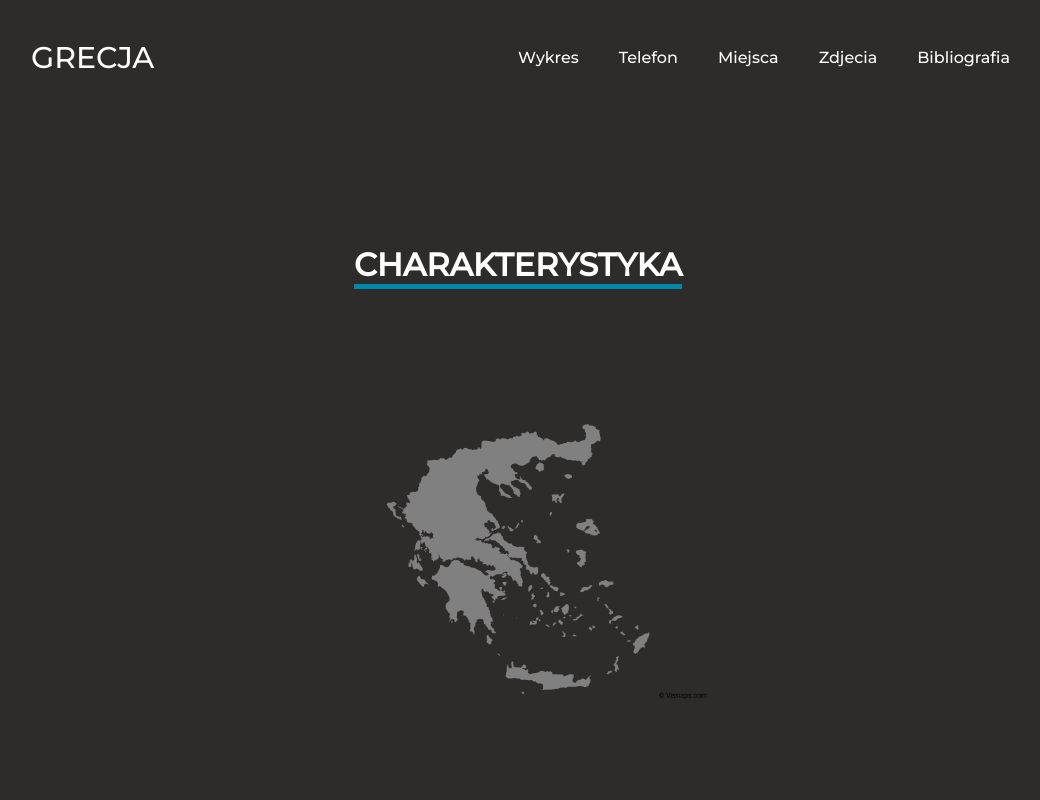
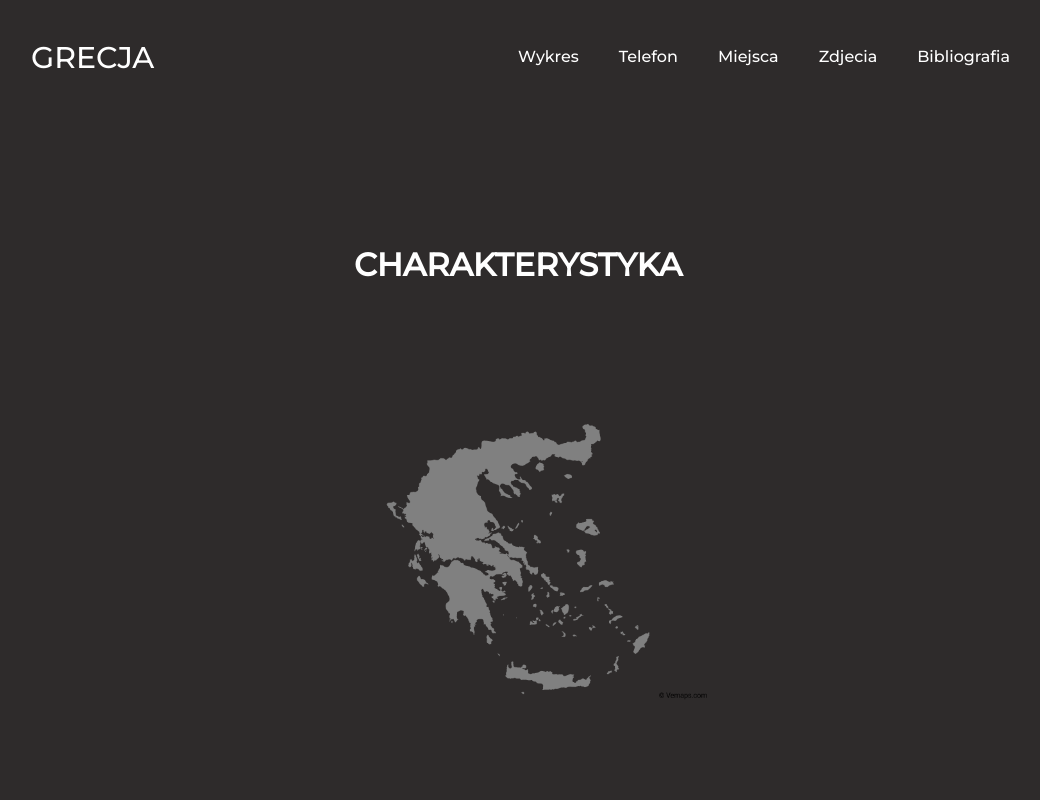
Before and after one commit to S4vyss/Greece-school-project, a React (Vite) app: page / in a window 1280 px wide. Shown: the top 800 px of the page, without its empty margins (122-1162 px from the left). Built offline with nearby package versions, Linux system fonts and the light colour scheme.

Commit message:
Added new styling add made 'Miejsca' page

```diff
--- a/src/Pages/Miejsca.jsx
+++ b/src/Pages/Miejsca.jsx
@@ -1,3 +1,5 @@
+import '../style/stylePages/miejsca.css'
+
 const Miejsca = () => {
   return (
     <div>
--- a/src/Pages/Telefon.jsx
+++ b/src/Pages/Telefon.jsx
@@ -1,7 +1,15 @@
+import '../style/stylePages/wykres-telefon.css'
+
 const Telefon = () => {
   return (
-    <div>
-      <h1>Telefon</h1>
+    <div className="container">
+      <div className='naglowek'>
+        <h1 className='naglowekPage'>Telefon</h1>
+        <h3>Wykres przedstawia liczbę abonentów telefonii komórkowej za ostatnie lata</h3>
+        <div className="wykres">
+          <iframe width="400" height="325" frameBorder="0" scrolling="no" marginWidth="0" marginHeight="0" src="https://www.google.pl/publicdata/embed?ds=d5bncppjof8f9_&amp;ctype=l&amp;strail=false&amp;bcs=d&amp;nselm=h&amp;met_y=it_cel_sets&amp;scale_y=lin&amp;ind_y=false&amp;rdim=world&amp;idim=country:GRC&amp;ifdim=world&amp;hl=pl&amp;dl=pl&amp;ind=false"></iframe>
+        </div>
+      </div>
     </div>
   )
 }
--- a/src/Pages/Wykres.jsx
+++ b/src/Pages/Wykres.jsx
@@ -1,10 +1,10 @@
-import '../style/stylePages/wykres.css'
+import '../style/stylePages/wykres-telefon.css'
 
 const Wykres = () => {
   return (
     <div className="container">
       <div className='naglowek'>
-        <h1>Wykres</h1>
+        <h1 className='naglowekPage'>Wykres</h1>
         <h3>Wykres przedstawia wskaźnik uczniów do nauczycieli w szkołach średnich dla danego państwa</h3>
         <div className="wykres">
           <iframe width="600" height="525" frameBorder="0" scrolling="no" marginWidth="0" marginHeight="0" src="https://www.google.pl/publicdata/embed?ds=d5bncppjof8f9_&amp;ctype=c&amp;strail=false&amp;bcs=d&amp;nselm=s&amp;met_y=pupil_teacher_ratio&amp;fdim_y=education_level:9&amp;scale_y=lin&amp;ind_y=false&amp;idim=country:GRC&amp;ifdim=country:region:ECS&amp;tunit=Y&amp;pit=1487286000000&amp;hl=pl&amp;dl=pl&amp;ind=false&amp;icfg"></iframe>
--- a/src/main.jsx
+++ b/src/main.jsx
@@ -1,6 +1,6 @@
 import React from 'react'
 import ReactDOM from 'react-dom'
-import Greece from './components/greece'
+import Greece from './components/Greece'
 import Header from './components/Header'
 import Footer from './components/Footer'
 import { BrowserRouter as Router, Route, Switch } from 'react-router-dom'
--- a/src/style/greece.css
+++ b/src/style/greece.css
@@ -12,10 +12,22 @@ body {
 
 h1 {
   color: white;
+  display: inline-block;
+  margin-top: 100px;
+  text-align: center;
+  user-select: none;
+}
+
+h1::after {
+  display: block;
+  content: "";
   border-bottom: 5px solid #0088a9;
-  display: inline-block;
-  padding-top: 100px;
-  text-align: center;
+  transform: scaleX(0);
+  transition: transform 500ms ease-in-out;
+}
+
+h1:hover::after {
+  transform: scaleX(1);
 }
 
 .container {
--- a/src/style/header.css
+++ b/src/style/header.css
@@ -16,6 +16,7 @@ button {
   font-size: 16px;
   color: white;
   text-decoration: none;
+  outline: none;
 }
 
 .navbar {
@@ -51,6 +52,18 @@ button {
   color: #0088a9;
 }
 
+.podStrony a::after {
+  display: block;
+  content: "";
+  border-bottom: 2px solid #0088a9;
+  transform: scaleX(0);
+  transition: transform 500ms ease-in-out;
+}
+
+.podStrony a:hover::after {
+  transform: scaleX(1);
+}
+
 button {
   font-size: 30px;
   padding: 9px 25px;
--- /dev/null
+++ b/src/style/stylePages/miejsca.css
@@ -0,0 +1,5 @@
+* {
+  box-sizing: border-box;
+  margin: 0;
+  padding: 0;
+}
```
Also changed, not shown: src/style/stylePages/wykres-telefon.css (renamed from src/style/stylePages/wykres.css).
